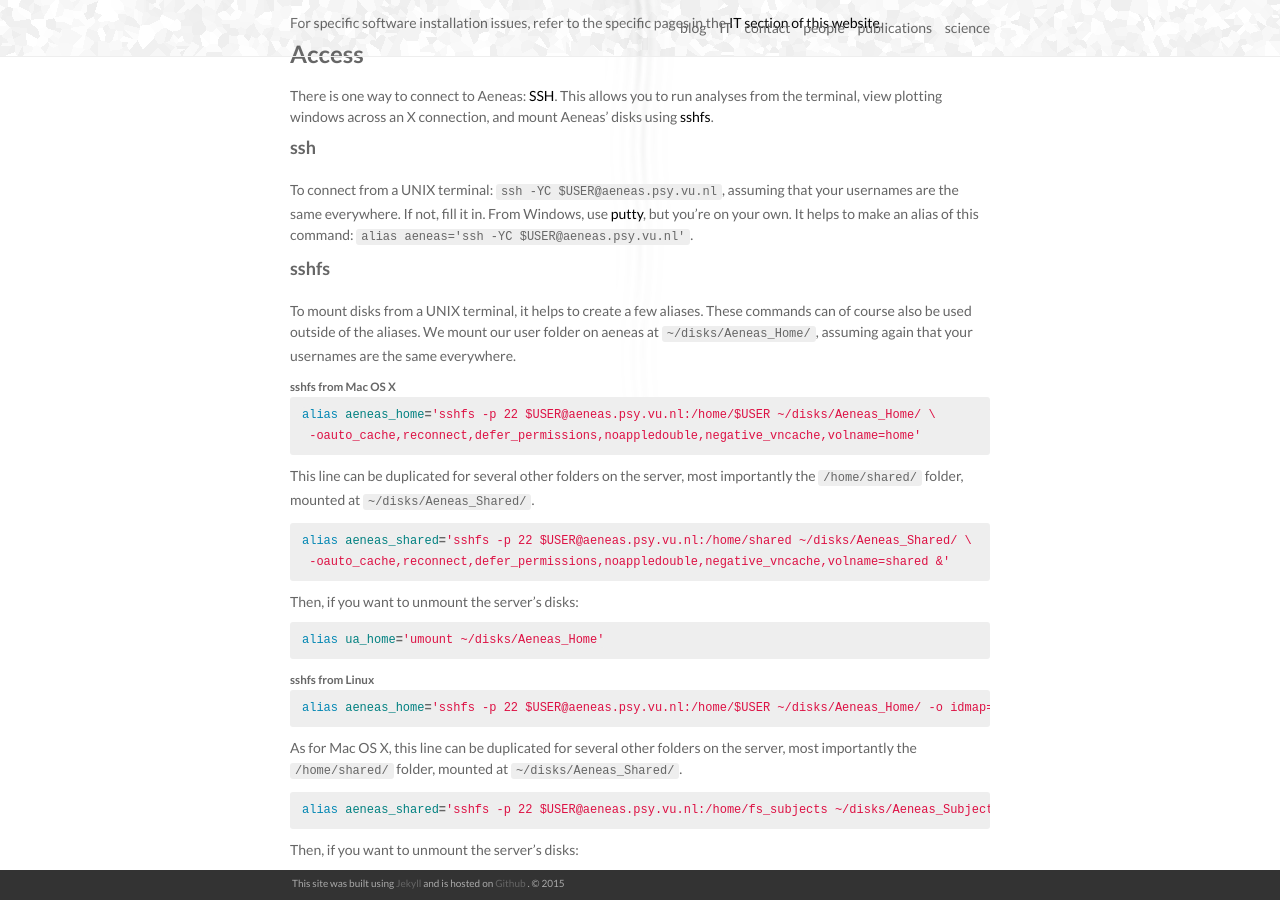
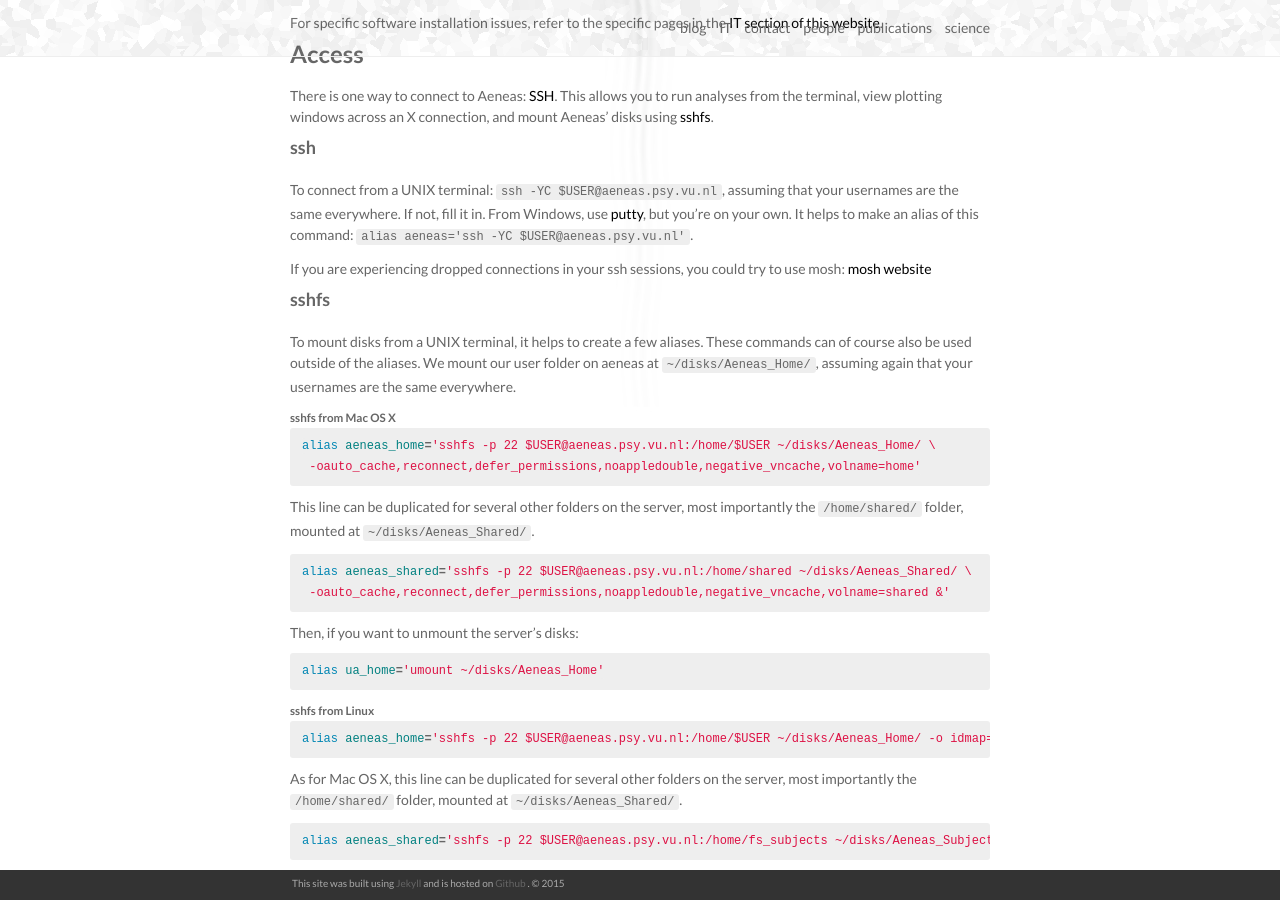
Before and after one commit to tknapen/tknapen.github.io, a Jekyll site: the page built from _IT/2016-09-14-aeneas.markdown, in a window 1280 px wide and 900 px high, scrolled down 532 px. Built offline with Jekyll 4.4.1, drawn with Linux system fonts in a browser that asks for light colours; nearby versions of some CDN libraries.

Commit message:
added mosh mention to the IT aeneas page

```diff
--- a/_IT/2016-09-14-aeneas.markdown
+++ b/_IT/2016-09-14-aeneas.markdown
@@ -31,6 +31,8 @@ There is one way to connect to Aeneas: [SSH](https://en.wikipedia.org/wiki/Secur
 <br />
 To connect from a UNIX terminal:
 `ssh -YC $USER@aeneas.psy.vu.nl`, assuming that your usernames are the same everywhere. If not, fill it in. From Windows, use [putty](https://en.wikipedia.org/wiki/PuTTY), but you're on your own. It helps to make an alias of this command: `alias aeneas='ssh -YC $USER@aeneas.psy.vu.nl'`.
+
+If you are experiencing dropped connections in your ssh sessions, you could try to use mosh: [mosh website](https://mosh.org)
 
 #### sshfs
 <br />
```
